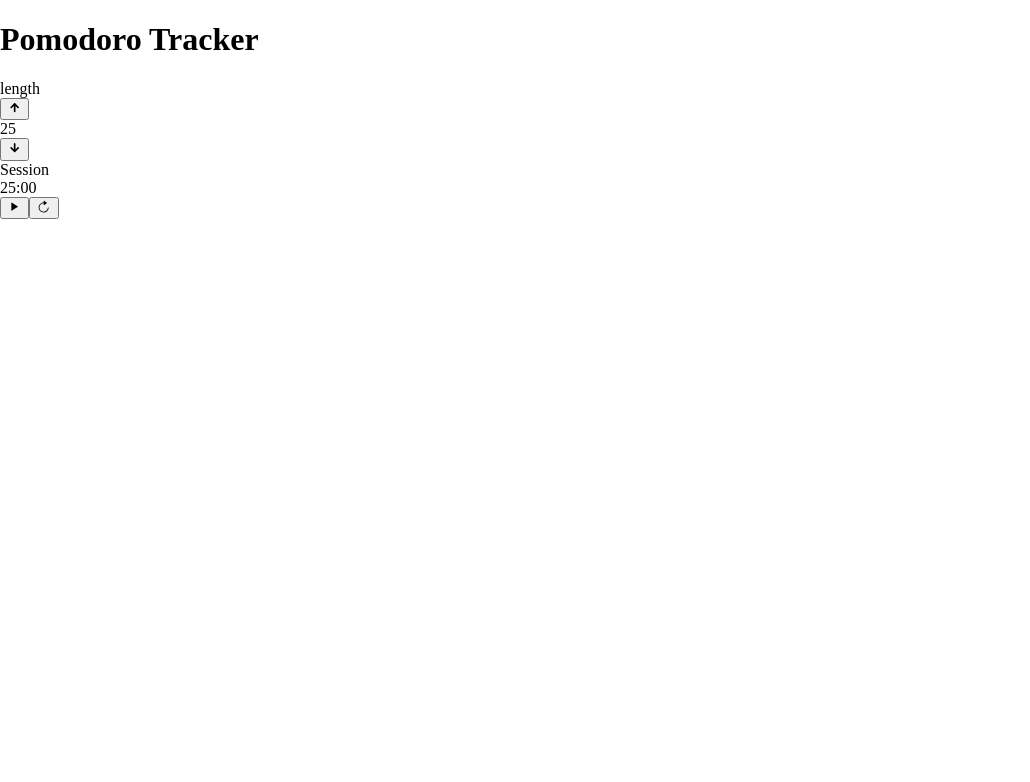
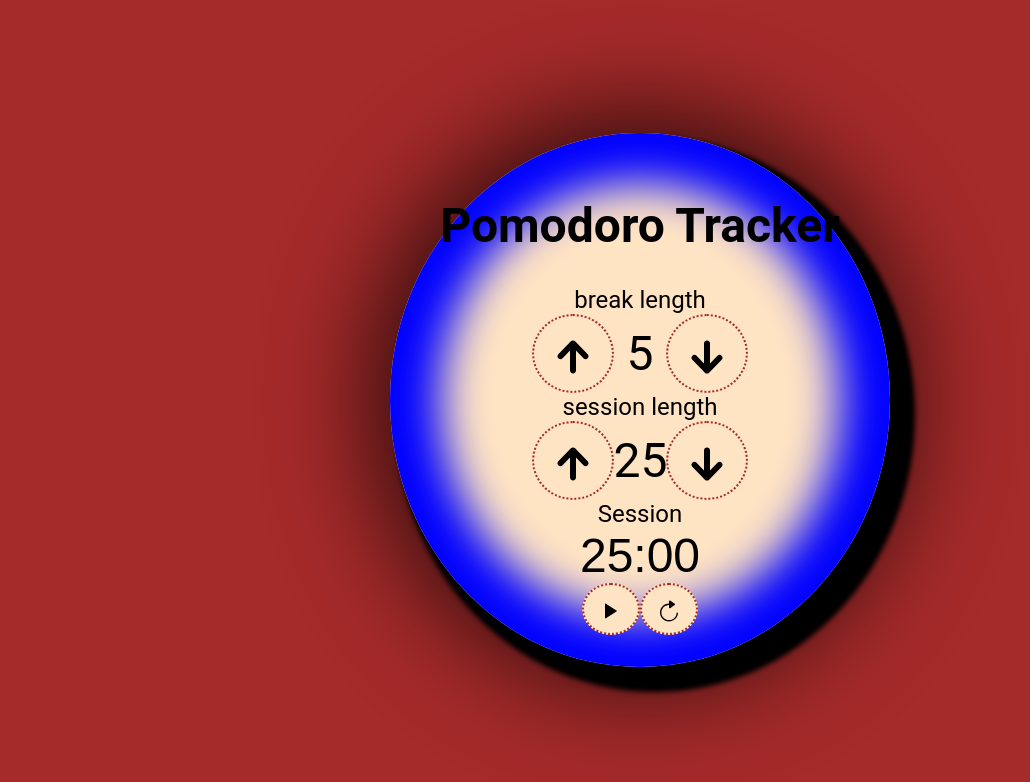
Before and after one commit to ElyaApyzova/My-Pomodoro-App, a React (Create React App) app: page / in a window 1280 px wide. Shown: the top 782 px of the page, without its empty margins (0-1030 px from the left). Built offline with nearby package versions, Linux system fonts and the light colour scheme.

Commit message:
pomodoro tracker

```diff
--- a/src/components/Pomodoro/Pomodoro.css
+++ b/src/components/Pomodoro/Pomodoro.css
@@ -0,0 +1,85 @@
+* {
+    box-sizing: border-box;
+}
+
+body{
+    margin: 0;
+    text-align: center;
+    font-family: 'Roboto', sans-serif;
+    font-size: 24px;
+}
+
+.wrapper {
+  display: flex;
+  align-items: center;
+  min-height: 100vh;
+  background-color: brown;
+}
+
+
+.container{
+    margin: 0 auto;
+    width: 500px;
+    padding: 2rem;
+    background-color: bisque;
+    box-shadow: 0 0 100px 20px rgba(0, 0, 0, .7), 0 0 45px 50px inset blue, 15px 15px 5px 10px;
+    border-radius: 50%;
+}
+
+.react-icons {
+    vertical-align: middle;
+    transition: transform .3s ease-out;
+}
+
+.react-icons:hover{
+    transform: scale(1.2);
+}
+
+.react-icons:active{
+    color: brown;
+}
+
+.pomodoro-btn{
+    background: bisque;
+    border: 2px dotted brown;
+    padding: 10px 15px;
+    border-radius: 50%;
+    font-size: 1em;
+    cursor: pointer;
+}
+
+.btn-level{
+    display: inline-block;
+    font-size: 2em;
+}
+
+.length-control {
+    width: 50%;
+    display: inline-block;
+}
+
+#time-left{
+    font-size: 2em;
+    font-family: 'Poppins', sans-serif;
+}
+
+.animated{
+    animation: pulse .5s .4s ease-out infinite alternate;
+}
+
+@keyframes pulse {
+    0%,
+    80% {
+        transform: scale(1);
+    }
+
+    100% {
+        transform: scale(.8);
+        color: blue;
+    }
+}
+
+#break-length,
+#session-length {
+    width: 1.1em;
+}
--- a/src/components/Pomodoro/Pomodoro.jsx
+++ b/src/components/Pomodoro/Pomodoro.jsx
@@ -10,7 +10,8 @@ const Pomodoro = () => {
             <div className="wrapper">
                 <div className="container">
                     <h1 className="pomodoro-title">Pomodoro Tracker</h1>
-                    <Controller />
+                    <Controller  mode="break"/>
+                    <Controller  mode="session"/>
                     <Timer />
                 </div>
             </div>
```
